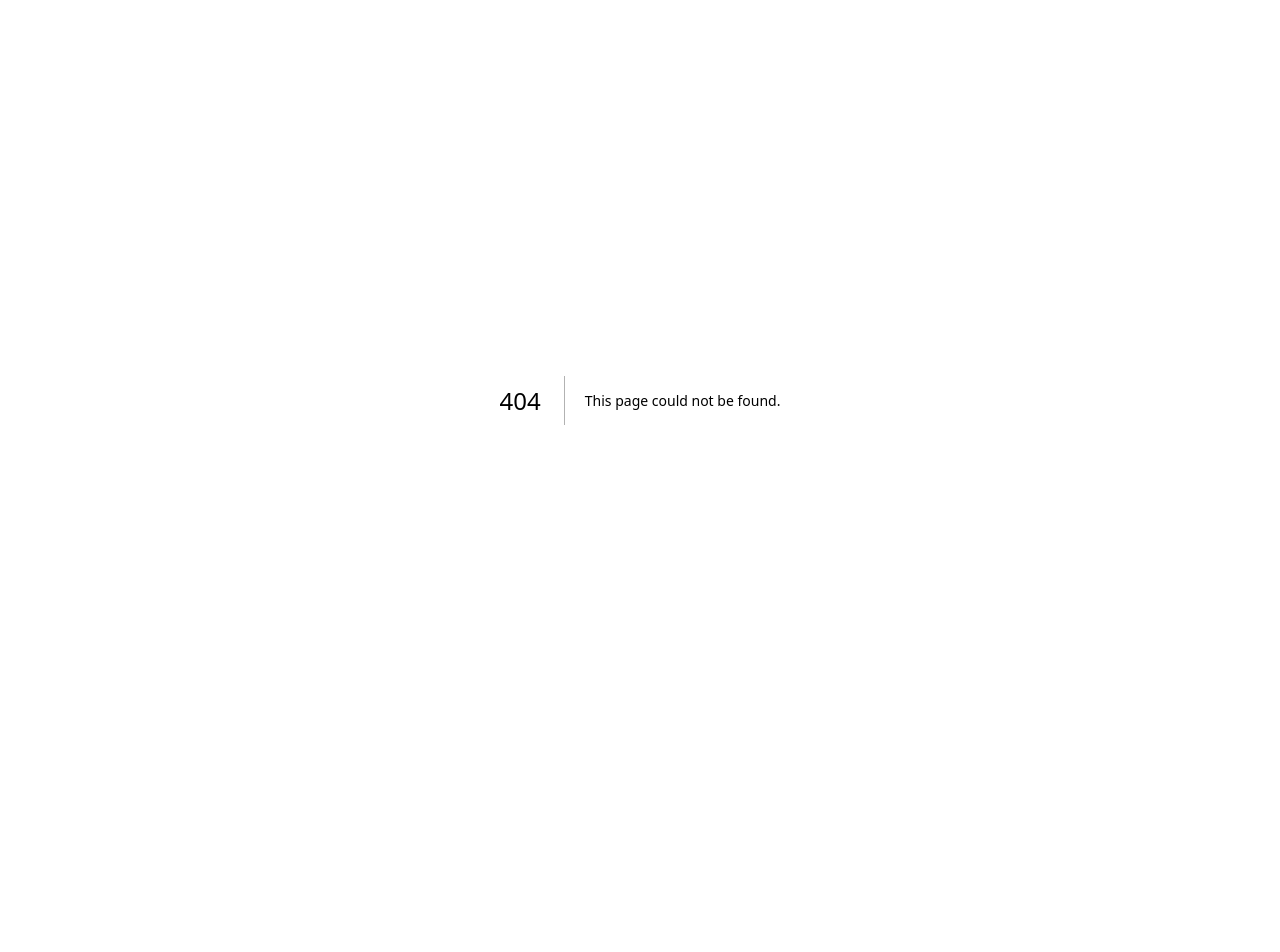
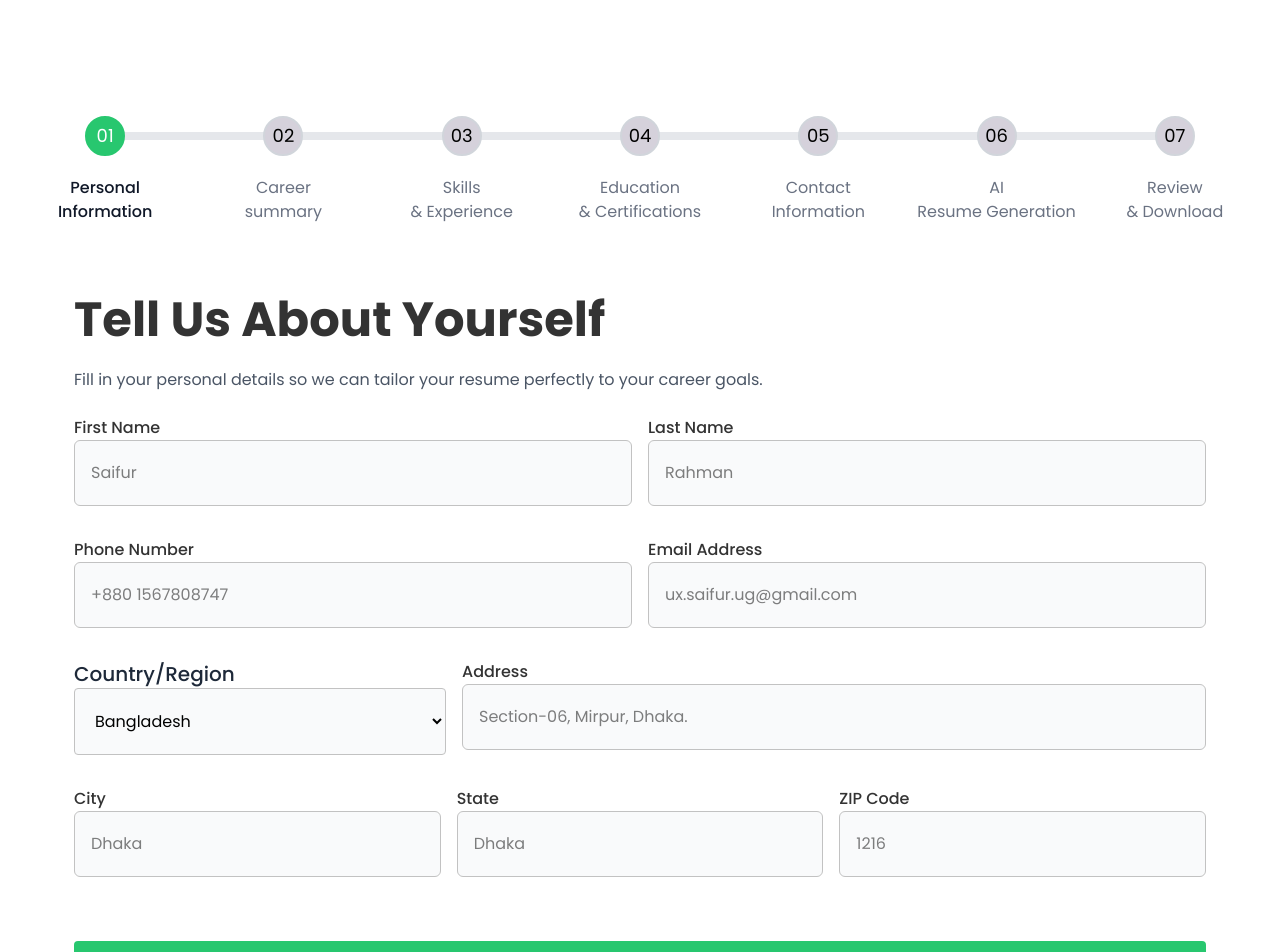
Before and after one commit to Apur0y/and-scheer, a Next.js app: page /jobseekeruser/personalInformation in a window 1280 px wide. Before the commit this address had no page. Shown: the top 952 px of the page. Before the commit the page ends 800 px from the top, so only its background shows below. Built offline with nearby package versions, Linux system fonts and the light colour scheme.

Commit message:
added job seeker personal information component

```diff
--- a/src/app/jobseekeruser/airesumecreate/page.tsx
+++ b/src/app/jobseekeruser/airesumecreate/page.tsx
@@ -1,9 +1,11 @@
+import Container from "@/components/Container";
 import Image from "next/image";
 import React from "react";
 
 export default function ResumeCreate() {
   return (
-    <div className="flex justify-center items-center min-h-screen ">
+    <Container>
+      <div className="  flex justify-center items-center min-h-screen ">
         <div className="flex items-center mr-6  ">
           <Image
             src="https://i.ibb.co/3b62f7j/320828-P9-LK04-715.jpg"
@@ -36,5 +38,6 @@ export default function ResumeCreate() {
           </button>
         </div>
       </div>
+    </Container>
   );
 }
--- /dev/null
+++ b/src/app/jobseekeruser/personalInformation/page.tsx
@@ -0,0 +1,106 @@
+import Container from "@/components/Container";
+import FormInput from "@/components/FormInput";
+import ProgressBar from "@/components/progressBar";
+import ButtonWrapper from "@/components/Shared/ButtonWrapper";
+import React from "react";
+// Adjust path if different
+
+export default function PersonalInformation() {
+  return (
+    <Container>
+      <div className="min-h-screen p-4">
+        <ProgressBar currentStep={1} totalSteps={7} />
+        <div className="flex justify-center mt-12">
+          <div className="p-6 w-full max-w-[1180px] h-[752px]">
+            <h1 className="text-5xl text-[#333333] font-bold mb-6">
+              Tell Us About Yourself
+            </h1>
+            <p className="text-gray-600 mb-6">
+              Fill in your personal details so we can tailor your resume
+              perfectly to your career goals.
+            </p>
+            <div className="grid grid-cols-1 md:grid-cols-2 gap-4 mb-8">
+              <FormInput
+                label="First Name"
+                type="text"
+                placeholder="Saifur"
+                className=" px-4 py-5 "
+              />
+              <FormInput
+                label="Last Name"
+                type="text"
+                placeholder="Rahman"
+                className=" px-4 py-5 "
+              />
+            </div>
+            <div className="grid grid-cols-1 md:grid-cols-2 gap-4 mb-8">
+              <FormInput
+                label="Phone Number"
+                type="text"
+                placeholder="+880 1567808747"
+                className=" px-4 py-5 "
+              />
+              <FormInput
+                label="Email Address"
+                type="email"
+                placeholder="ux.saifur.ug@gmail.com"
+                className=" px-4 py-5 "
+              />
+            </div>
+            <div className="flex flex-col md:flex-row justify-between gap-4 mb-8">
+              <div className="w-full md:w-1/3">
+                <label className="block text-xl font-medium text-gray-800 ">
+                  Country/Region
+                </label>
+                <select className="w-full bg-gray-50 py-5 px-4 border border-[#c2c2c2] rounded">
+                  <option value="" disabled hidden>
+                    Select a country
+                  </option>
+                  <option value="bd">Bangladesh</option>
+                  <option value="us">United States</option>
+                  <option value="uk">United Kingdom</option>
+                  <option value="ca">Canada</option>
+                  <option value="au">Australia</option>
+                </select>
+              </div>
+              <div className="w-full md:w-2/3">
+                <FormInput
+                  label="Address"
+                  type="text"
+                  placeholder="Section-06, Mirpur, Dhaka."
+                  className=" px-4 py-5 "
+                />
+              </div>
+            </div>
+            <div className="grid grid-cols-1 md:grid-cols-3 gap-4 mb-16">
+              <FormInput
+                label="City"
+                type="text"
+                placeholder="Dhaka"
+                className=" px-4 py-5 "
+              />
+              <FormInput
+                label="State"
+                type="text"
+                placeholder="Dhaka"
+                className=" px-4 py-5 "
+              />
+              <FormInput
+                label="ZIP Code"
+                type="text"
+                placeholder="1216"
+                className=" px-4 py-5 "
+              />
+            </div>
+            <ButtonWrapper
+              text="Next"
+              icon="arrow-right"
+              action="log"
+              bgColor="#28C76F"
+            />
+          </div>
+        </div>
+      </div>
+    </Container>
+  );
+}
--- a/src/components/FormInput.tsx
+++ b/src/components/FormInput.tsx
@@ -1,32 +1,32 @@
-import React from 'react'
-
+import React from "react";
 
 interface InputProps extends React.InputHTMLAttributes<HTMLInputElement> {
-    label?: string;
-    className?: string;
+  label?: string;
+  className?: string;
 }
 
-const FormInput = React.forwardRef<HTMLInputElement, InputProps>(function Input({
-    label,
-    type = 'text',
-    className = 'px-4 py-3 border border-[#c2c2c2]  rounded w-full',
-    ...props
-
-}, ref)
-{
-    const id = React.useId();
+const FormInput = React.forwardRef<HTMLInputElement, InputProps>(function Input(
+  { label, type = "text", className = "px-4 py-4  ", ...props },
+  ref
+) {
+  const id = React.useId();
   return (
     <div>
-        {label && <label htmlFor={id} className='text-[#333333] font-medium'> {label}</label>}
-        <input
+      {label && (
+        <label htmlFor={id} className="text-[#333333] font-medium">
+          {" "}
+          {label}
+        </label>
+      )}
+      <input
         type={type}
-        className={`${className} `}
+        className={`${className} bg-gray-50 border border-[#c2c2c2]  rounded-md w-full`}
         ref={ref}
         {...props}
         id={id}
-        ></input>
+      ></input>
     </div>
-  )
-})
+  );
+});
 
 export default FormInput;
--- a/src/components/Shared/ButtonWrapper.tsx
+++ b/src/components/Shared/ButtonWrapper.tsx
@@ -1,18 +1,18 @@
 "use client";
 
+import React from "react";
+// Adjust path if different
 import { ArrowRightIcon } from "@heroicons/react/24/solid";
-import SharedButton from "./primaryButton";
+import SharedButton from "./SharedButton";
 
 interface ButtonWrapperProps {
   text?: string;
-  action?: keyof typeof actionMap;
+  action?: string;
   bgColor?: string;
   className?: string;
-  icon?: keyof typeof iconMap;
+  icon?: string;
+  type?: "button" | "submit" | "reset";
 }
-
-const iconMap = { "arrow-right": ArrowRightIcon };
-const actionMap = { log: () => console.log("Button clicked!") };
 
 const ButtonWrapper: React.FC<ButtonWrapperProps> = ({
   text = "Next",
@@ -20,9 +20,19 @@ const ButtonWrapper: React.FC<ButtonWrapperProps> = ({
   bgColor = "#28C76F",
   className = "",
   icon = "arrow-right",
+  type = "button",
 }) => {
+  const iconMap: {
+    [key: string]: React.ComponentType<React.SVGProps<SVGSVGElement>>;
+  } = {
+    "arrow-right": ArrowRightIcon,
+  };
+  const actionMap: { [key: string]: () => void } = {
+    log: () => console.log("Button clicked!"),
+    submit: () => {},
+  };
   const IconComponent = iconMap[icon] || null;
-  const handleClick = action ? actionMap[action] || (() => {}) : () => {};
+  const handleClick = action ? actionMap[action] : undefined;
 
   return (
     <SharedButton
--- /dev/null
+++ b/src/components/Shared/SharedButton.tsx
@@ -0,0 +1,29 @@
+"use client";
+
+type SharedButtonProps = {
+  text?: string;
+  Icon?: React.ComponentType<{ className?: string }>;
+  onClick?: React.MouseEventHandler<HTMLButtonElement>;
+  bgColor?: string;
+  className?: string;
+};
+
+const SharedButton: React.FC<SharedButtonProps> = ({
+  text = "Next",
+  Icon,
+  onClick,
+  bgColor = "#28C76F",
+  className,
+}) => {
+  return (
+    <button
+      className={`w-full px-4 py-4 rounded flex items-center justify-center text-white bg-[${bgColor}] hover:bg-green-600 gap-2 ${className}`}
+      onClick={onClick}
+    >
+      {text}
+      {Icon && <Icon className="w-5 h-5" />}
+    </button>
+  );
+};
+
+export default SharedButton;
--- /dev/null
+++ b/src/components/progressBar.tsx
@@ -0,0 +1,117 @@
+"use client";
+
+import React from "react";
+
+interface StepLabel {
+  number: string;
+  title: string;
+  subtitle: string;
+}
+
+interface ProgressBarProps {
+  currentStep: number;
+  totalSteps: number;
+}
+
+const ProgressBar: React.FC<ProgressBarProps> = ({
+  currentStep,
+  totalSteps,
+}) => {
+  const progressValue = ((currentStep - 1) / (totalSteps - 1)) * 100;
+
+  const stepLabels: StepLabel[] = [
+    { number: "01", title: "Personal", subtitle: "Information" },
+    { number: "02", title: "Career", subtitle: "summary" },
+    { number: "03", title: "Skills", subtitle: "& Experience" },
+    { number: "04", title: "Education", subtitle: "& Certifications" },
+    { number: "05", title: "Contact", subtitle: "Information" },
+    { number: "06", title: "AI", subtitle: "Resume Generation" },
+    { number: "07", title: "Review", subtitle: "& Download" },
+  ];
+
+  return (
+    <div className="w-full">
+      {/* Progress bar with circles */}
+      <div className="relative h-12 md:h-20">
+        {/* Custom progress bar as connector line */}
+        <div className="absolute top-1/2 left-0 right-0 h-2 -translate-y-1/2 z-0 px-8 md:px-20">
+          <div className="w-full h-full bg-gray-200 rounded-full">
+            <div
+              className="h-full bg-[#10B981] rounded-full"
+              style={{ width: `${progressValue}%` }}
+            />
+          </div>
+        </div>
+
+        {/* Circles container - using grid for perfect alignment */}
+        <div className="relative grid grid-cols-7 md:grid-cols-7 z-10 h-full px-4 md:px-0">
+          {stepLabels.slice(0, totalSteps).map((step, index) => {
+            const stepNum = index + 1;
+            const isCompleted = stepNum < currentStep;
+            const isCurrent = stepNum === currentStep;
+
+            return (
+              <div
+                key={stepNum}
+                className="flex flex-col items-center justify-start"
+              >
+                {/* Circle number */}
+                <div
+                  className="w-6 h-6 md:w-10 md:h-10 flex items-center justify-center rounded-full border-2 bg-gray-100 text-sm md:text-lg relative"
+                  style={{
+                    backgroundColor:
+                      isCurrent || isCompleted ? "#28C76F" : "#D5D1DB",
+                    borderColor:
+                      isCurrent || isCompleted ? "#28C76F" : "#D1D5DB",
+                    color: isCurrent || isCompleted ? "white" : "black",
+                    transform: "translateY(50%)",
+                  }}
+                >
+                  {step.number}
+                </div>
+              </div>
+            );
+          })}
+        </div>
+      </div>
+
+      {/* Labels container - using same grid layout */}
+      <div className="grid grid-cols-1 md:grid-cols-7 gap-2 md:gap-0">
+        {stepLabels.slice(0, totalSteps).map((step, index) => {
+          const stepNum = index + 1;
+          const isCurrent = stepNum === currentStep;
+          const isCompleted = stepNum < currentStep;
+
+          return (
+            <div key={stepNum} className="flex flex-col items-center px-2">
+              <span
+                className={`text-sm md:text-base text-center ${
+                  isCurrent
+                    ? "text-gray-900 font-medium"
+                    : isCompleted
+                    ? "text-gray-700"
+                    : "text-gray-500"
+                }`}
+              >
+                {step.title}
+              </span>
+              <span
+                className={`text-sm md:text-base text-center ${
+                  isCurrent
+                    ? "text-gray-900 font-medium"
+                    : isCompleted
+                    ? "text-gray-700"
+                    : "text-gray-500"
+                }`}
+              >
+                {step.subtitle}
+              </span>
+            </div>
+          );
+        })}
+      </div>
+    </div>
+  );
+};
+
+export default ProgressBar;
```
Also changed, not shown: src/components/Shared/primaryButton.tsx (deleted). Lines whose indentation alone changed are shown as unchanged.
